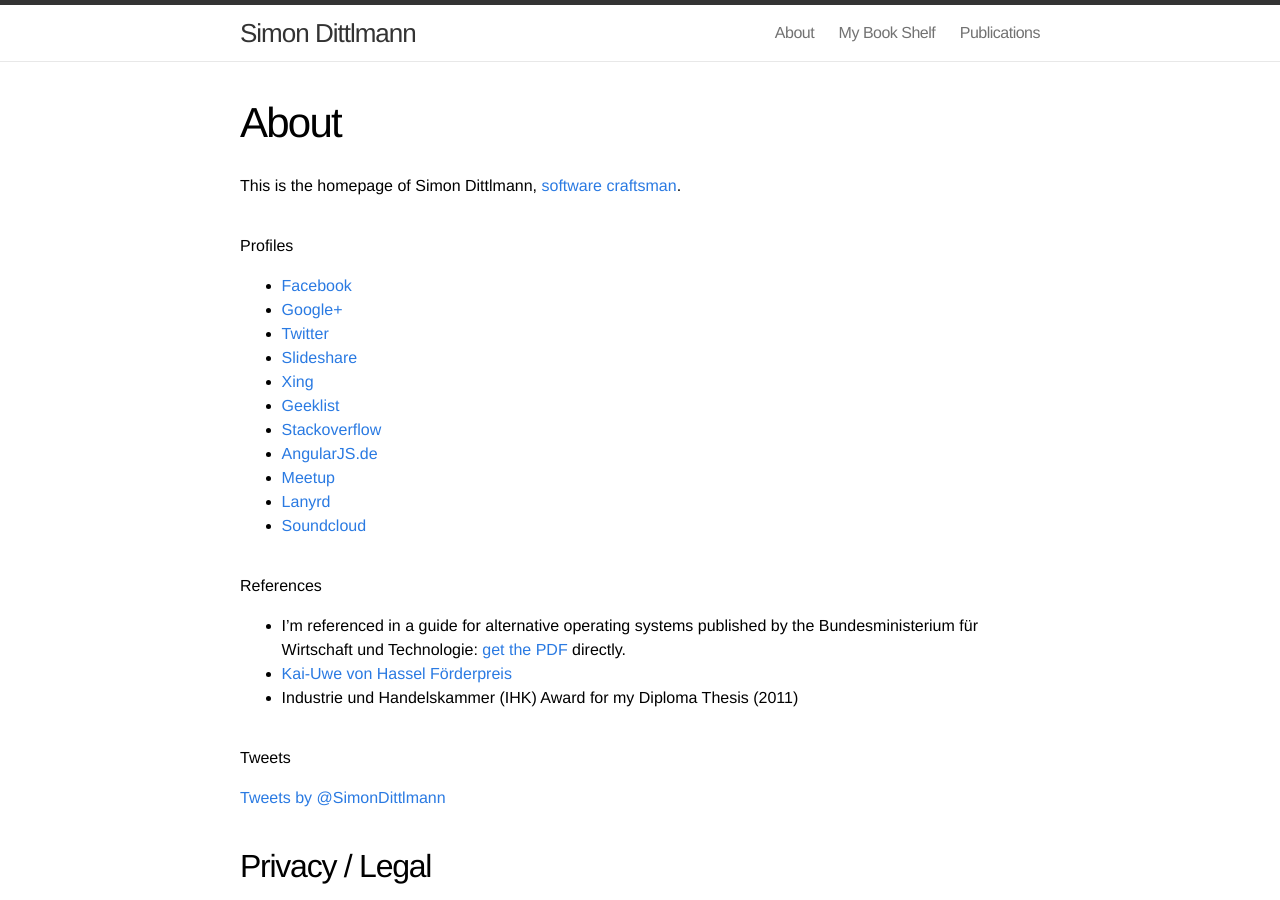
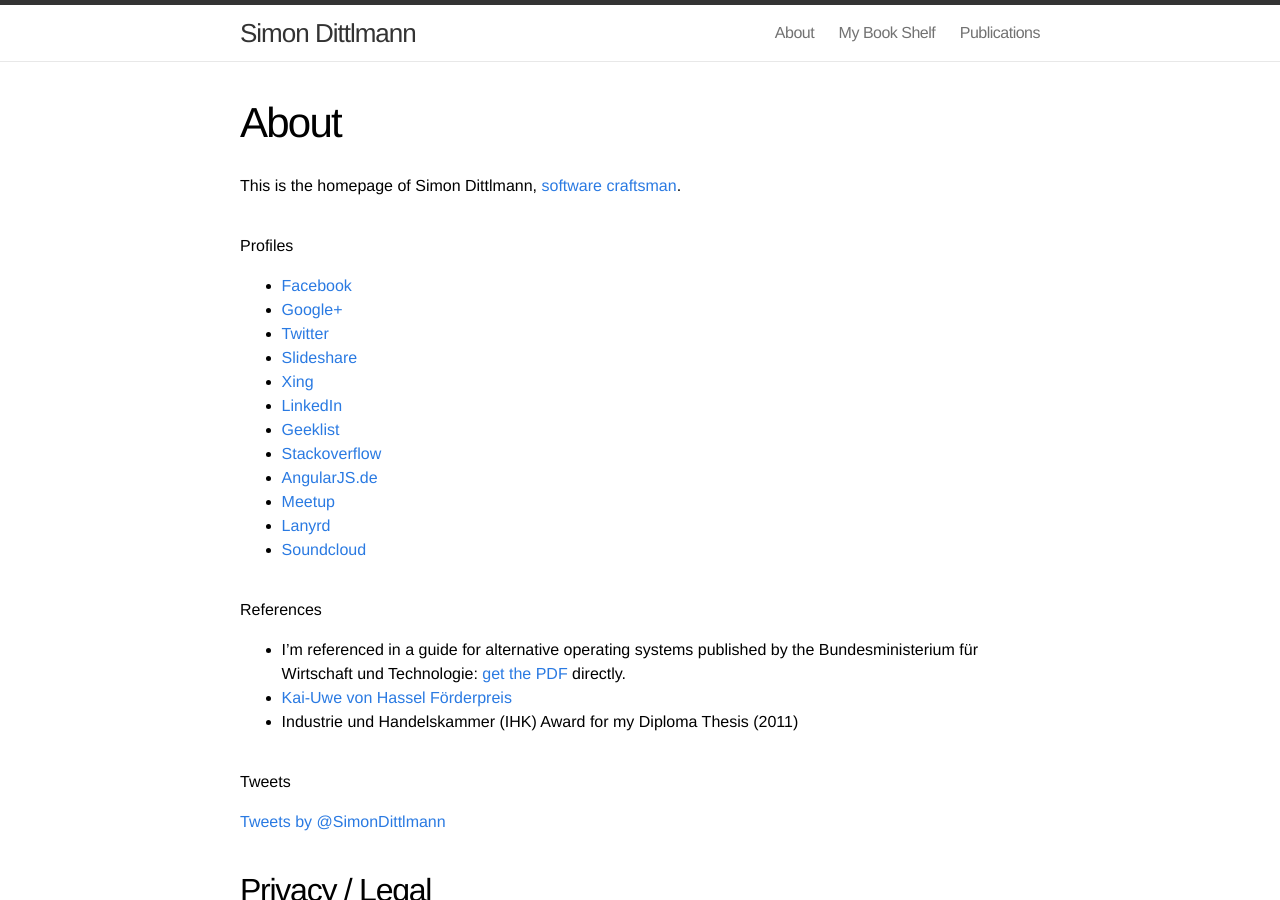
Before and after one commit to Pindar/pindar.github.io, a Jekyll site: the page built from about.md, in a window 1280 px wide and 900 px high. Built offline with Jekyll 4.4.1, drawn with Linux system fonts in a browser that asks for light colours; comment, search, counter and statistics services are not loaded.

Commit message:
add linkedin to about page

```diff
--- a/about.md
+++ b/about.md
@@ -17,6 +17,7 @@ This is the homepage of Simon Dittlmann, [software craftsman](http://manifesto.s
 * [Twitter](https://twitter.com/SimonDittlmann)
 * [Slideshare](http://www.slideshare.net/Pindar)
 * [Xing](https://www.xing.com/profile/Simon_Dittlmann)
+* [LinkedIn](de.linkedin.com/in/simondittlmann)
 * [Geeklist](https://geekli.st/SimonDittlmann)
 * [Stackoverflow](http://stackoverflow.com/users/424243/simon)
 * [AngularJS.de](http://angularjs.de/entwickler/simondittlmann)
```
